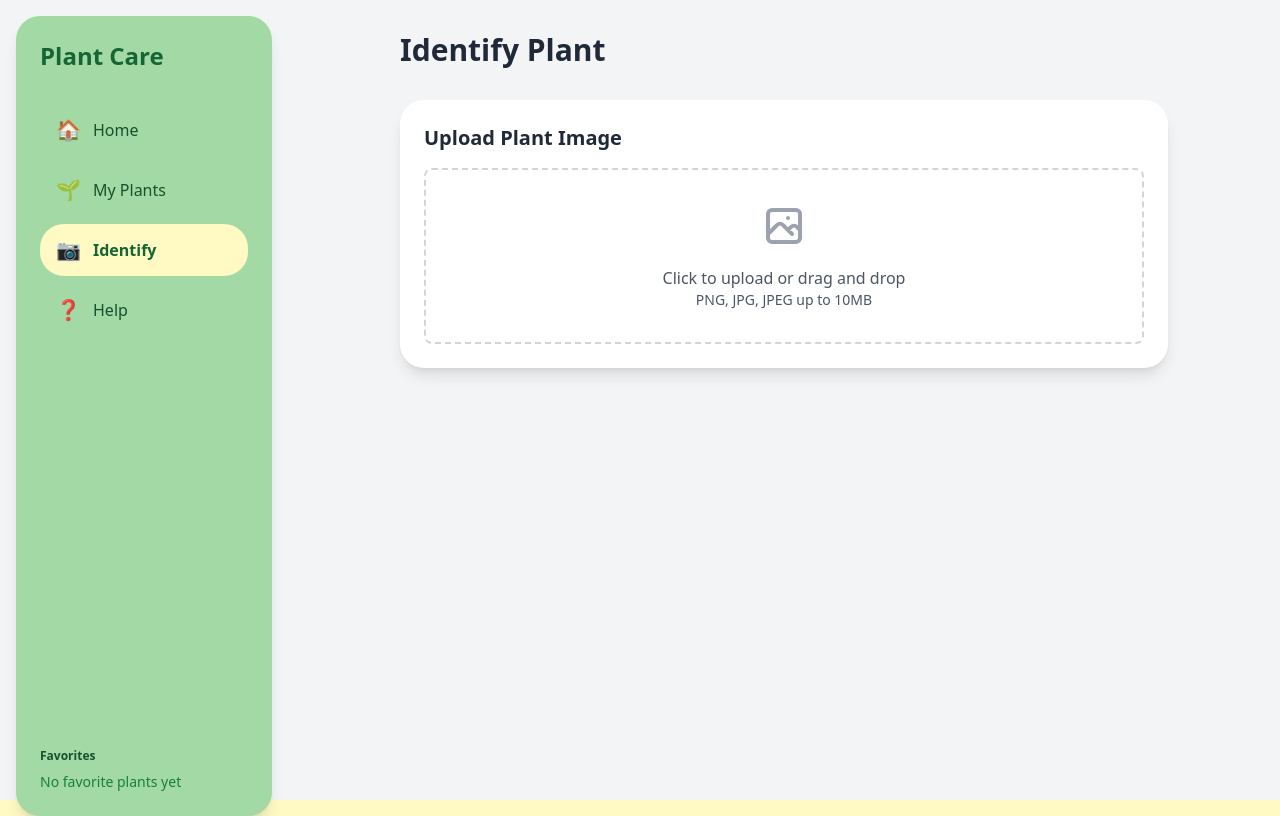
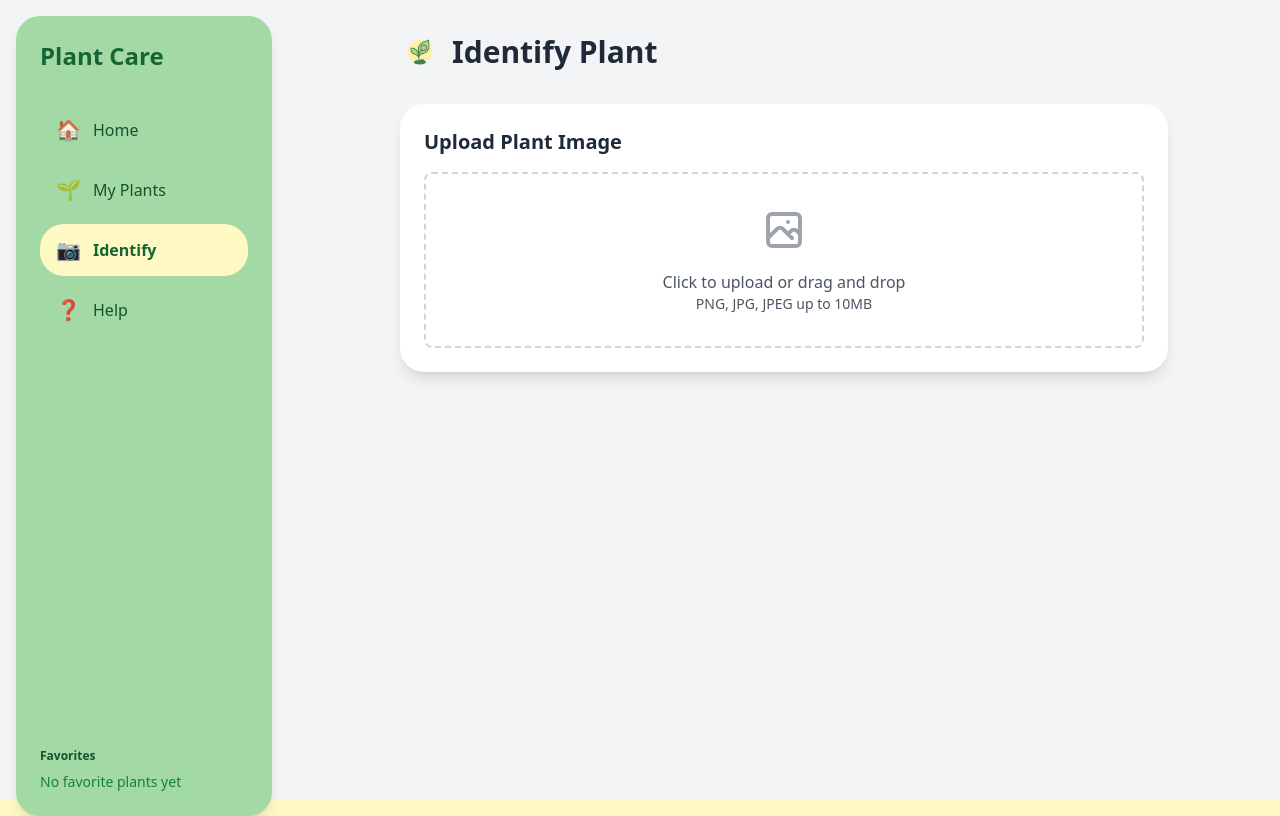
Before and after one commit to nihanrls/plant_identification_app, a React (Vite) app in the folder frontend/: page /identify in a window 1280 px wide. Built offline with nearby package versions, Linux system fonts and the light colour scheme.

Commit message:
sayfalara logo eklendi

```diff
--- a/frontend/src/components/Common/PageHeader.tsx
+++ b/frontend/src/components/Common/PageHeader.tsx
@@ -1,4 +1,5 @@
 import React from 'react';
+import { Link } from 'react-router-dom';
 
 interface PageHeaderProps {
   title: string;
@@ -11,7 +12,12 @@ interface PageHeaderProps {
 const PageHeader: React.FC<PageHeaderProps> = ({ title, actionButton }) => {
   return (
     <div className="flex justify-between items-center mb-8">
-      <h1 className="text-3xl font-bold text-gray-800">{title}</h1>
+      <div className="flex items-center gap-3">
+        <Link to="/">
+          <img src="/plantifylogo.png" alt="Plantify Logo" style={{ height: 40 }} />
+        </Link>
+        <h1 className="text-3xl font-bold text-gray-800">{title}</h1>
+      </div>
       {actionButton && (
         <button
           onClick={actionButton.onClick}
```
